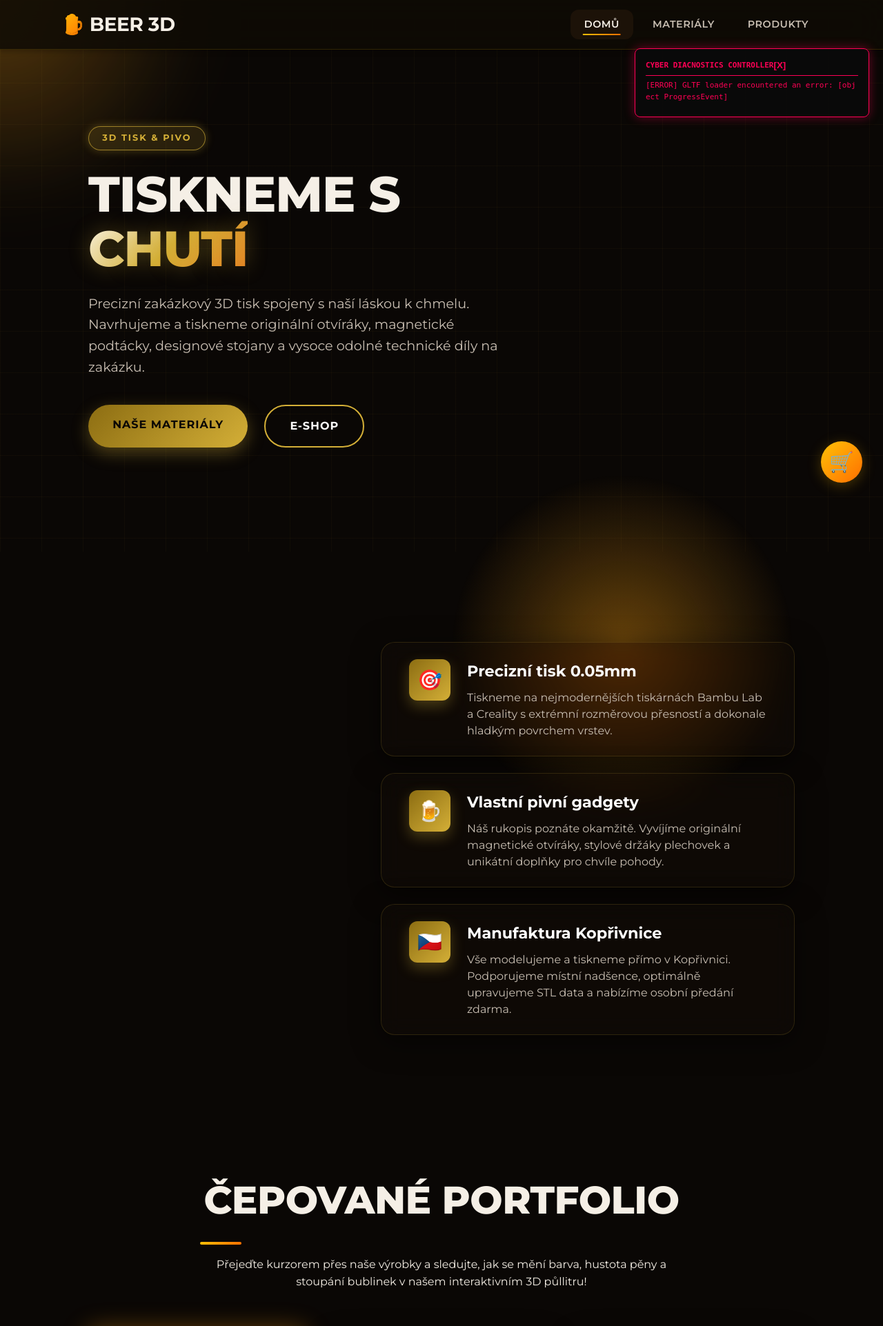
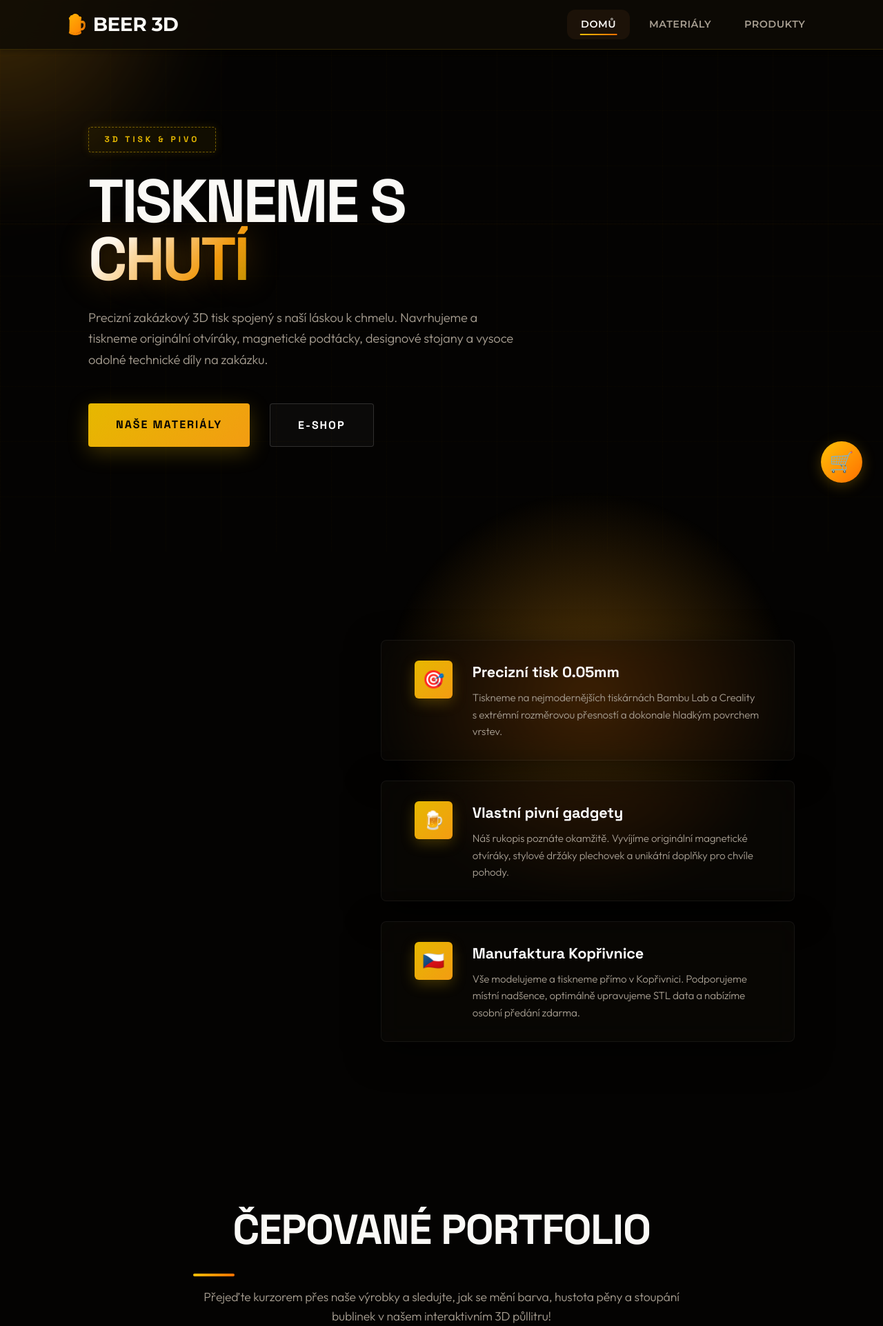
Before and after one commit to samanbeer/projektT2A_3dShop, a PHP site: page / in a window 1280 px wide. Shown: the top 1923 px of the page at 69% size. Run offline with PHP 8.4, Linux system fonts and the light colour scheme.

Commit message:
Kompletni vizualni redesign webu, zmenseni modelu na meritko 0.48 a rozsireni trajektorie scrollovani

```diff
--- a/home_3d.css
+++ b/home_3d.css
@@ -1,38 +1,38 @@
-/* Immersive Draught Beer 3D Experience Stylesheet - Stout Dark-Gold Theme */
+/* Immersive Draught Beer 3D Experience Stylesheet - Redesigned Tech-Luxury Theme */
 
 :root {
-    --gold-primary: #d4af37;
-    --gold-glow: rgba(212, 175, 55, 0.4);
-    --gold-dark: #8c6d12;
-    --bg-dark-900: #0a0705;
-    --bg-dark-800: #120e0a;
-    --bg-dark-700: #1b1510;
-    --text-primary: #f5efe6;
-    --text-secondary: #c9bfb3;
+    --gold-primary: #e6b800;
+    --gold-glow: rgba(230, 184, 0, 0.25);
+    --gold-dark: #b38f00;
+    --bg-dark-900: #040302;
+    --bg-dark-800: #0c0a07;
+    --bg-dark-700: #14110c;
+    --text-primary: #faf9f6;
+    --text-secondary: #a89f92;
 
     /* Draught Beer Colors */
     --beer-pilsner: #f39c12;
-    --beer-pilsner-glow: rgba(243, 156, 18, 0.4);
+    --beer-pilsner-glow: rgba(243, 156, 18, 0.35);
     --beer-ipa: #e67e22;
-    --beer-ipa-glow: rgba(230, 126, 34, 0.4);
-    --beer-stout: #4a2c11;
-    --beer-stout-glow: rgba(74, 44, 17, 0.4);
+    --beer-ipa-glow: rgba(230, 126, 34, 0.35);
+    --beer-stout: #4d2d18;
+    --beer-stout-glow: rgba(77, 45, 24, 0.35);
 
     --active-beer: var(--beer-pilsner);
     --active-beer-glow: var(--beer-pilsner-glow);
 
-    --spacing-xl: 4rem;
-    --spacing-lg: 2.5rem;
-    --spacing-md: 1.5rem;
-    --spacing-sm: 0.8rem;
-    --transition-smooth: all 0.45s cubic-bezier(0.25, 0.8, 0.25, 1);
+    --spacing-xl: 5rem;
+    --spacing-lg: 3rem;
+    --spacing-md: 1.8rem;
+    --spacing-sm: 0.9rem;
+    --transition-smooth: all 0.6s cubic-bezier(0.16, 1, 0.3, 1);
 }
 
 html {
     scroll-behavior: smooth;
 }
 
-/* Base structural adjustments for 3D home */
+/* Base structural adjustments for redesigned 3D home */
 #page-home {
     position: relative;
     overflow: visible !important;
@@ -40,7 +40,8 @@
     color: var(--text-primary);
     padding: 0;
     margin: 0;
-    font-family: 'Montserrat', sans-serif;
+    font-family: 'Outfit', -apple-system, sans-serif;
+    letter-spacing: -0.01em;
 }
 
 /* Dynamic warm radial glow background behind the 3D Mug */
@@ -48,9 +49,9 @@
     position: absolute;
     top: 20%;
     right: 10%;
-    width: 500px;
-    height: 500px;
-    background: radial-gradient(circle, var(--active-beer-glow) 0%, rgba(10, 7, 5, 0) 70%);
+    width: 600px;
+    height: 600px;
+    background: radial-gradient(circle, var(--active-beer-glow) 0%, rgba(4, 3, 2, 0) 70%);
     z-index: 1;
     pointer-events: none;
     transition: var(--transition-smooth);
@@ -81,55 +82,59 @@
     min-height: 100vh;
     display: flex;
     align-items: center;
-    padding: 6rem 10% 4rem 10%;
+    padding: 8rem 10% 6rem 10%;
     z-index: 3;
     box-sizing: border-box;
 }
 
-/* --- Hero Section --- */
+/* --- Redesigned Hero Section --- */
 .hero-3d-section {
     justify-content: flex-start;
 }
 
 .hero-3d-content {
-    max-width: 600px;
-    animation: fadeInUp 1s ease-out;
+    max-width: 620px;
+    animation: fadeInUp 1.2s cubic-bezier(0.16, 1, 0.3, 1) both;
 }
 
 .hero-3d-content .badge {
-    background: rgba(212, 175, 55, 0.15);
-    border: 1px solid var(--gold-primary);
+    background: rgba(230, 184, 0, 0.06);
+    border: 1px dashed var(--gold-primary);
     color: var(--gold-primary);
-    padding: 0.4rem 1.2rem;
-    border-radius: 50px;
-    font-size: 0.8rem;
-    letter-spacing: 2px;
+    padding: 0.5rem 1.4rem;
+    border-radius: 4px; /* Industrial tech style */
+    font-size: 0.75rem;
+    letter-spacing: 4px;
     font-weight: 700;
     display: inline-block;
     margin-bottom: var(--spacing-md);
-    box-shadow: 0 0 15px rgba(212, 175, 55, 0.2);
+    box-shadow: 0 0 20px rgba(230, 184, 0, 0.1);
+    font-family: 'Space Grotesk', sans-serif;
 }
 
 .hero-3d-content h1 {
-    font-size: 4.5rem;
-    line-height: 1.1;
+    font-family: 'Space Grotesk', sans-serif;
+    font-size: 5.5rem;
+    line-height: 0.95;
     font-weight: 800;
     margin: 0 0 var(--spacing-md) 0;
-    letter-spacing: -1px;
+    letter-spacing: -0.04em;
+    text-transform: uppercase;
 }
 
 .gradient-text-gold {
-    background: linear-gradient(135deg, #fff 0%, var(--gold-primary) 50%, var(--beer-ipa) 100%);
+    background: linear-gradient(135deg, #ffffff 20%, var(--active-beer) 70%, var(--gold-dark) 100%);
     -webkit-background-clip: text;
     -webkit-text-fill-color: transparent;
-    text-shadow: 0 0 40px rgba(212, 175, 55, 0.1);
+    transition: var(--transition-smooth);
 }
 
 .hero-3d-content p {
-    font-size: 1.2rem;
+    font-size: 1.15rem;
     color: var(--text-secondary);
-    line-height: 1.6;
+    line-height: 1.65;
     margin-bottom: var(--spacing-lg);
+    font-weight: 300;
 }
 
 .hero-3d-actions {
@@ -137,62 +142,61 @@
     gap: var(--spacing-md);
 }
 
-/* Premium action buttons */
+/* Premium action buttons - redesigned as sharp tech chips */
 .btn-main-premium {
-    background: linear-gradient(135deg, var(--gold-dark), var(--gold-primary));
+    font-family: 'Space Grotesk', sans-serif;
+    background: linear-gradient(135deg, var(--gold-primary), var(--active-beer));
     color: var(--bg-dark-900);
-    padding: 1rem 2.2rem;
+    padding: 1.1rem 2.5rem;
     font-weight: 700;
     text-transform: uppercase;
-    letter-spacing: 1px;
+    letter-spacing: 2px;
     border: none;
-    border-radius: 50px;
+    border-radius: 4px;
     cursor: pointer;
     text-decoration: none;
     transition: var(--transition-smooth);
-    box-shadow: 0 8px 25px rgba(212, 175, 55, 0.35);
+    box-shadow: 0 8px 30px var(--gold-glow);
 }
 
 .btn-main-premium:hover {
     background: #ffffff;
-    box-shadow: 0 8px 30px rgba(255, 255, 255, 0.4);
-    transform: translateY(-2px);
+    color: var(--bg-dark-900);
+    box-shadow: 0 8px 35px rgba(255, 255, 255, 0.4);
+    transform: translateY(-3px);
 }
 
 .btn-ghost-premium {
-    background: transparent;
+    font-family: 'Space Grotesk', sans-serif;
+    background: rgba(255, 255, 255, 0.03);
     color: #fff;
-    padding: 1rem 2.2rem;
+    padding: 1.1rem 2.5rem;
     font-weight: 700;
     text-transform: uppercase;
-    letter-spacing: 1px;
-    border: 2px solid var(--gold-primary);
-    border-radius: 50px;
+    letter-spacing: 2px;
+    border: 1px solid rgba(255, 255, 255, 0.15);
+    border-radius: 4px;
     cursor: pointer;
     text-decoration: none;
     transition: var(--transition-smooth);
 }
 
 .btn-ghost-premium:hover {
-    background: rgba(212, 175, 55, 0.1);
-    color: var(--gold-primary);
-    transform: translateY(-2px);
+    background: rgba(255, 255, 255, 0.08);
+    border-color: var(--active-beer);
+    color: var(--active-beer);
+    transform: translateY(-3px);
 }
 
-/* Glassmorphic elements */
+/* Glassmorphic elements - Redesigned with sharp tech corners */
 .glass-effect-premium {
-    background: rgba(18, 14, 10, 0.45);
-    backdrop-filter: blur(16px) saturate(180%);
-    -webkit-backdrop-filter: blur(16px) saturate(180%);
-    border: 1px solid rgba(212, 175, 55, 0.12);
-    box-shadow: 0 10px 40px rgba(0, 0, 0, 0.5);
-    border-radius: 20px;
+    background: rgba(12, 10, 7, 0.5);
+    backdrop-filter: blur(20px) saturate(180%);
+    -webkit-backdrop-filter: blur(20px) saturate(180%);
+    border: 1px solid rgba(255, 255, 255, 0.06);
+    box-shadow: 0 15px 50px rgba(0, 0, 0, 0.6);
+    border-radius: 8px; /* Sharper geometric look */
     transition: var(--transition-smooth);
-}
-
-.glass-effect-premium:hover {
-    border-color: rgba(212, 175, 55, 0.3);
-    box-shadow: 0 15px 50px rgba(212, 175, 55, 0.15);
 }
 
 /* --- Features Section --- */
@@ -215,21 +219,23 @@
 }
 
 .feature-icon-box {
-    width: 60px;
-    height: 60px;
-    min-width: 60px;
-    background: linear-gradient(135deg, var(--gold-dark), var(--gold-primary));
-    border-radius: 12px;
+    width: 55px;
+    height: 55px;
+    min-width: 55px;
+    background: linear-gradient(135deg, var(--gold-primary), var(--active-beer));
+    border-radius: 6px;
     display: flex;
     align-items: center;
     justify-content: center;
-    font-size: 1.8rem;
+    font-size: 1.6rem;
     color: var(--bg-dark-900);
-    box-shadow: 0 8px 20px rgba(212, 175, 55, 0.3);
+    box-shadow: 0 6px 20px var(--gold-glow);
+    transition: var(--transition-smooth);
 }
 
 .feature-card-premium h3 {
-    font-size: 1.4rem;
+    font-family: 'Space Grotesk', sans-serif;
+    font-size: 1.35rem;
     margin: 0 0 0.5rem 0;
     color: #fff;
     font-weight: 700;
@@ -238,7 +244,9 @@
 .feature-card-premium p {
     margin: 0;
     color: var(--text-secondary);
-    line-height: 1.5;
+    line-height: 1.6;
+    font-weight: 300;
+    font-size: 0.95rem;
 }
 
 /* --- Portfolio Showroom Section --- */
@@ -251,14 +259,23 @@
 .portfolio-header {
     text-align: center;
     margin-bottom: var(--spacing-xl);
-    max-width: 700px;
+    max-width: 720px;
 }
 
 .portfolio-header h2 {
-    font-size: 3.5rem;
+    font-family: 'Space Grotesk', sans-serif;
+    font-size: 3.8rem;
     font-weight: 800;
     margin-bottom: 1rem;
     text-transform: uppercase;
+    letter-spacing: -0.02em;
+}
+
+.portfolio-header p {
+    color: var(--text-secondary);
+    font-size: 1.1rem;
+    font-weight: 300;
+    line-height: 1.6;
 }
 
 .portfolio-3d-grid {
@@ -589,19 +606,38 @@
 
 /* --- Lepshee Cyberpunk Cyber-Grid & Glow Effects --- */
 
-/* Cyber Grid Background lines */
+/* Cyber Grid Background lines - thinner and more tech styled */
 .cyber-grid-overlay {
     position: fixed;
     top: 0;
     left: 0;
     width: 100vw;
     height: 100vh;
-    background-size: 60px 60px;
+    background-size: 80px 80px;
     background-image:
-        linear-gradient(to right, rgba(212, 175, 55, 0.04) 1px, transparent 1px),
-        linear-gradient(to bottom, rgba(212, 175, 55, 0.04) 1px, transparent 1px);
+        linear-gradient(to right, rgba(230, 184, 0, 0.02) 1px, transparent 1px),
+        linear-gradient(to bottom, rgba(230, 184, 0, 0.02) 1px, transparent 1px);
     z-index: 0;
     pointer-events: none;
+}
+
+/* Slow animating laser scanner line */
+.cyber-grid-overlay::after {
+    content: '';
+    position: absolute;
+    top: 0;
+    left: 0;
+    width: 100%;
+    height: 3px;
+    background: linear-gradient(to bottom, var(--active-beer-glow), transparent);
+    opacity: 0.12;
+    animation: gridScan 14s infinite linear;
+    pointer-events: none;
+}
+
+@keyframes gridScan {
+    0% { transform: translateY(-100px); }
+    100% { transform: translateY(100vh); }
 }
 
 /* Mouse-following interactive glow orb */
@@ -611,21 +647,22 @@
     left: 0;
     width: 600px;
     height: 600px;
-    background: radial-gradient(circle, var(--active-beer-glow) 0%, rgba(10, 7, 5, 0) 70%);
+    background: radial-gradient(circle, var(--active-beer-glow) 0%, rgba(4, 3, 2, 0) 70%);
     border-radius: 50%;
     transform: translate(-50%, -50%);
     z-index: 1;
     pointer-events: none;
     mix-blend-mode: screen;
     will-change: transform;
-    opacity: 0.85;
+    opacity: 0.75;
     filter: blur(40px);
+    transition: background 0.6s ease;
 }
 
 /* Premium intense border glows and breathing effects */
 .feature-card-premium, .portfolio-card-premium, .faq-item-premium {
     position: relative;
-    border: 1px solid rgba(212, 175, 55, 0.16) !important;
+    border: 1px solid rgba(255, 255, 255, 0.06) !important;
     transition: var(--transition-smooth) !important;
     overflow: hidden;
 }
@@ -637,9 +674,9 @@
     left: 0;
     width: 100%;
     height: 100%;
-    background: linear-gradient(135deg, transparent, rgba(212, 175, 55, 0.1), transparent);
+    background: linear-gradient(135deg, transparent, rgba(255, 255, 255, 0.04), transparent);
     transform: translateX(-100%);
-    transition: transform 0.6s ease;
+    transition: transform 0.8s cubic-bezier(0.16, 1, 0.3, 1);
     pointer-events: none;
 }
 
@@ -649,46 +686,46 @@
 
 .feature-card-premium:hover, .portfolio-card-premium.active, .faq-item-premium.active {
     border-color: var(--active-beer) !important;
-    box-shadow: 0 0 35px var(--active-beer-glow) !important;
-    transform: scale(1.02) translateY(-4px) !important;
+    box-shadow: 0 10px 40px var(--active-beer-glow) !important;
+    transform: translateY(-4px) !important;
 }
 
 /* Header/Badge breathing neon animation */
 .hero-3d-content .badge {
-    animation: breathingGlow 3s infinite alternate;
+    animation: breathingGlow 4s infinite alternate ease-in-out;
 }
 
 @keyframes breathingGlow {
     0% {
-        box-shadow: 0 0 8px rgba(212, 175, 55, 0.2);
-        border-color: rgba(212, 175, 55, 0.5);
+        box-shadow: 0 0 10px rgba(230, 184, 0, 0.05);
+        border-color: rgba(230, 184, 0, 0.3);
     }
     100% {
-        box-shadow: 0 0 25px rgba(212, 175, 55, 0.6);
+        box-shadow: 0 0 20px rgba(230, 184, 0, 0.35);
         border-color: var(--gold-primary);
     }
 }
 
 /* Glowing text enhancements */
 .gradient-text-gold {
-    text-shadow: 0 0 30px rgba(212, 175, 55, 0.35);
+    text-shadow: 0 0 45px var(--active-beer-glow);
 }
 
 /* Interactive Cybernetic Corner Borders for Cards */
 .cyber-corners {
     position: absolute;
-    width: 10px;
-    height: 10px;
-    border: 2px solid var(--active-beer);
+    width: 8px;
+    height: 8px;
+    border: 1px solid var(--active-beer);
     pointer-events: none;
     opacity: 0;
     transition: var(--transition-smooth);
 }
 
-.cyber-corners-tl { top: 8px; left: 8px; border-right: none; border-bottom: none; }
-.cyber-corners-tr { top: 8px; right: 8px; border-left: none; border-bottom: none; }
-.cyber-corners-bl { bottom: 8px; left: 8px; border-right: none; border-top: none; }
-.cyber-corners-br { bottom: 8px; right: 8px; border-left: none; border-top: none; }
+.cyber-corners-tl { top: 6px; left: 6px; border-right: none; border-bottom: none; }
+.cyber-corners-tr { top: 6px; right: 6px; border-left: none; border-bottom: none; }
+.cyber-corners-bl { bottom: 6px; left: 6px; border-right: none; border-top: none; }
+.cyber-corners-br { bottom: 6px; right: 6px; border-left: none; border-top: none; }
 
 .feature-card-premium:hover .cyber-corners,
 .portfolio-card-premium.active .cyber-corners {
--- a/index.php
+++ b/index.php
@@ -6,8 +6,8 @@
 require __DIR__ . '/partials/header.php';
 ?>
 
-<!-- Temporary Cybernetic Diagnostics Overlay -->
-<div id="debug-log-overlay" style="position:fixed; top:70px; right:20px; background:rgba(10,10,10,0.92); color:#00ffcc; font-family:monospace; padding:15px; font-size:11px; z-index:999999; max-height:250px; overflow-y:auto; width:340px; border:1px solid #ff0055; border-radius:8px; box-shadow:0 0 15px rgba(255,0,85,0.4); pointer-events:auto; word-break:break-all;">
+<!-- Temporary Cybernetic Diagnostics Overlay (Hidden for Production Redesign) -->
+<div id="debug-log-overlay" style="position:fixed; top:70px; right:20px; background:rgba(10,10,10,0.92); color:#00ffcc; font-family:monospace; padding:15px; font-size:11px; z-index:999999; max-height:250px; overflow-y:auto; width:340px; border:1px solid #ff0055; border-radius:8px; box-shadow:0 0 15px rgba(255,0,85,0.4); pointer-events:auto; word-break:break-all; display:none;">
     <div style="font-weight:bold; border-bottom:1px solid #ff0055; padding-bottom:5px; margin-bottom:5px; color:#ff0055; display:flex; justify-content:between; align-items:center;">
         <span>CYBER DIACNOSTICS CONTROLLER</span>
         <button onclick="document.getElementById('debug-log-overlay').style.display='none'" style="background:none; border:none; color:#ff0055; cursor:pointer; font-weight:bold;">[X]</button>
@@ -50,7 +50,8 @@
     })();
 </script>
 
-<!-- Load CDNs, Warm golden styles -->
+<!-- Load CDNs, Space Grotesk & Outfit typography, Warm styles -->
+<link href="https://fonts.googleapis.com/css2?family=Space+Grotesk:wght@400;500;700&family=Outfit:wght@300;400;500;600;700;800;900&display=swap" rel="stylesheet">
 <link rel="stylesheet" href="home_3d.css">
 <script src="js/three.min.js"></script>
 <script src="js/GLTFLoader.js"></script>
```
Also changed, not shown: other parts of home_3d.css (+69 -69 lines), home_3d.js (+17 -18 lines).
